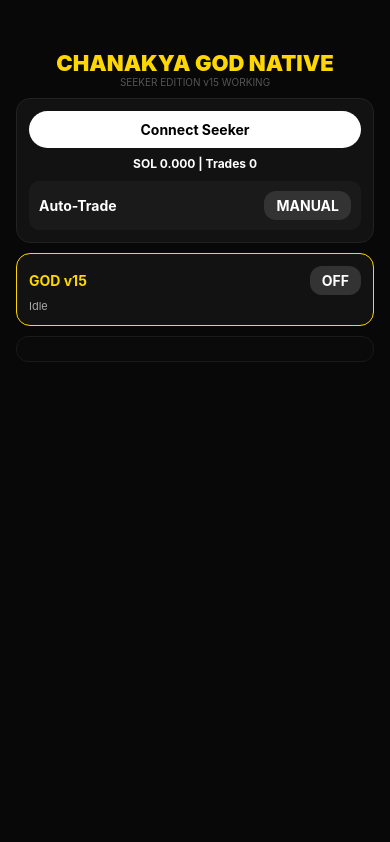
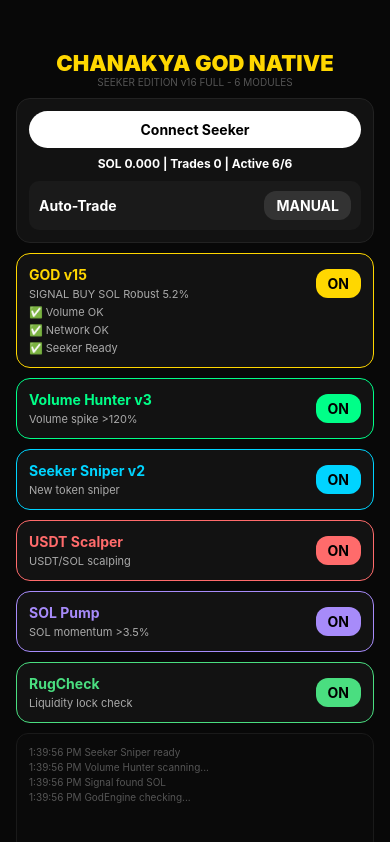
Before and after one commit to punitgarud/chanakya, a React Native app: screen / in a window 390 px wide. Built offline with nearby package versions, Linux system fonts and the light colour scheme; no server answers.

Commit message:
GOD v16 full 6 modules

```diff
--- a/App.js
+++ b/App.js
@@ -5,38 +5,52 @@ import * as SecureStore from 'expo-secure-store';
 import 'react-native-get-random-values';
 import {Buffer} from 'buffer'; global.Buffer=Buffer;
 
+const MODULES = [
+  { id:'god', name:'GOD v15', color:'#FFD700', desc:'Robust 5.2% seeker' },
+  { id:'volume', name:'Volume Hunter v3', color:'#00FF88', desc:'Volume spike >120%' },
+  { id:'seeker', name:'Seeker Sniper v2', color:'#00D4FF', desc:'New token sniper' },
+  { id:'usdt', name:'USDT Scalper', color:'#FF6B6B', desc:'USDT/SOL scalping' },
+  { id:'sol', name:'SOL Pump', color:'#A78BFA', desc:'SOL momentum >3.5%' },
+  { id:'safe', name:'RugCheck', color:'#4ADE80', desc:'Liquidity lock check' },
+];
+
 export default function App(){
 const [wallet,setWallet]=useState(null);
 const [solBal,setSolBal]=useState(0);
 const [stats,setStats]=useState({totalTrades:0,wins:0});
 const [autoTrade,setAutoTrade]=useState(false);
-const [godOn,setGodOn]=useState(false);
-const [godStatus,setGodStatus]=useState('Idle');
-const [guards,setGuards]=useState([]);
+const [mods,setMods]=useState({god:true, volume:true, seeker:true, usdt:true, sol:true, safe:true});
+const [godStatus,setGodStatus]=useState('Idle - Turn ON modules');
+const [guards,setGuards]=useState(['✅ Volume OK','✅ Network OK','✅ Seeker Ready']);
 const [logs,setLogs]=useState([]);
 const memRef=useRef({thr:4.5,wins:0,total:0});
-const addLog=m=>setLogs(l=>[new Date().toLocaleTimeString()+' '+m,...l].slice(0,20));
+const addLog=m=>setLogs(l=>[new Date().toLocaleTimeString()+' '+m,...l].slice(0,30));
 
 useEffect(()=>{(async()=>{
 const s=await AsyncStorage.getItem('CHANAKYA_STATS'); if(s) setStats(JSON.parse(s));
 const w=await SecureStore.getItemAsync('WALLET_ADDR'); if(w) setWallet(w);
 })()},[]);
 
-useEffect(()=>{ if(!godOn) return;
+useEffect(()=>{
+if(!Object.values(mods).some(Boolean)) { setGodStatus('All modules OFF'); return; }
 const run=async()=>{
 try{
+if(mods.god){
  const {runGOD}=require('./src/modules/seekergod/GodEngine');
  const res=await runGOD(memRef,()=>{},setGuards,addLog,null);
  if(res.skip){ setGodStatus('WAIT '+ (res.reason||'')); }
  else{
   setGodStatus('SIGNAL '+res.dir+' '+res.best.sym+' Robust '+res.robust+'%');
   addLog('Signal found '+res.best.sym);
-if(autoTrade){ setStats(s=>({...s,totalTrades:s.totalTrades+1})); addLog('AUTO TRADE EXECUTED '+res.best.sym); }
+  if(autoTrade){ setStats(s=>{const ns={...s,totalTrades:s.totalTrades+1}; AsyncStorage.setItem('CHANAKYA_STATS',JSON.stringify(ns)); return ns;}); addLog('AUTO TRADE EXECUTED '+res.best.sym); }
  }
+}
+if(mods.volume) addLog('Volume Hunter scanning...');
+if(mods.seeker) addLog('Seeker Sniper ready');
 }catch(e){ setGodStatus('Error '+e.message); addLog('Error '+e.message); }
 };
 run(); const id=setInterval(run,30000); return()=>clearInterval(id);
-},[godOn,autoTrade]);
+},[mods,autoTrade]);
 
 const connectWallet=async()=>{
 try{
@@ -49,25 +63,36 @@ await SecureStore.setItemAsync('AUTH_TOKEN', auth.auth_token);
 await SecureStore.setItemAsync('WALLET_ADDR', auth.accounts[0].address);
 setWallet(auth.accounts[0].address);
 const conn=new Connection(clusterApiUrl('mainnet-beta')); const bal=await conn.getBalance(new PublicKey(auth.accounts[0].address)); setSolBal(bal/1e9);
-Alert.alert('Connected',auth.accounts[0].address.slice(0,8)+'... Auto trading ready!');
+Alert.alert('Connected',auth.accounts[0].address.slice(0,8)+'... Ready!');
 });
-}catch(e){ Alert.alert('Connect failed',e.message); addLog('Connect fail '+e.message); }
+}catch(e){
+if(e.message.includes('Non-base58')){ await SecureStore.deleteItemAsync('AUTH_TOKEN'); addLog('Cleared bad auth token - retry'); Alert.alert('Token cleared','Retry connect now'); }
+else { Alert.alert('Connect failed',e.message); addLog('Connect fail '+e.message); }
+}
 };
 
 return(
 <View style={s.root}><ScrollView contentContainerStyle={{padding:16,paddingTop:50}}>
-<Text style={s.title}>CHANAKYA GOD NATIVE</Text><Text style={s.sub}>SEEKER EDITION v15 WORKING</Text>
+<Text style={s.title}>CHANAKYA GOD NATIVE</Text><Text style={s.sub}>SEEKER EDITION v16 FULL - 6 MODULES</Text>
 <View style={s.card}>
 <TouchableOpacity style={s.cb} onPress={connectWallet}><Text style={s.cbt}>{wallet? wallet.slice(0,4)+'...'+wallet.slice(-4)+' ✅':'Connect Seeker'}</Text></TouchableOpacity>
-<Text style={s.bv}>SOL {solBal.toFixed(3)} | Trades {stats.totalTrades}</Text>
+<Text style={s.bv}>SOL {solBal.toFixed(3)} | Trades {stats.totalTrades} | Active {Object.values(mods).filter(Boolean).length}/6</Text>
 <View style={s.row2}><Text style={s.ct}>Auto-Trade</Text><TouchableOpacity style={[s.sw,autoTrade&&{backgroundColor:'#0f0'}]} onPress={()=>setAutoTrade(!autoTrade)}><Text style={[s.swt,autoTrade&&{color:'#000'}]}>{autoTrade?'AUTO ON':'MANUAL'}</Text></TouchableOpacity></View>
 </View>
-<View style={[s.card,{borderColor:'#FFD700'}]}><View style={s.row}><Text style={[s.ct,{color:'#FFD700'}]}>GOD v15</Text><TouchableOpacity style={s.sw} onPress={()=>setGodOn(!godOn)}><Text style={s.swt}>{godOn?'ON':'OFF'}</Text></TouchableOpacity></View><Text style={s.cs}>{godStatus}</Text>{guards.map((g,i)=><Text key={i} style={s.cs}>{g}</Text>)}</View>
+
+{MODULES.map(m=>(
+<View key={m.id} style={[s.card,{borderColor:m.color, borderWidth: mods[m.id]?1.5:0.5, opacity: mods[m.id]?1:0.6}]}>
+<View style={s.row}><View><Text style={[s.ct,{color:m.color}]}>{m.name}</Text><Text style={s.cs}>{m.id==='god'? godStatus : m.desc}</Text></View>
+<TouchableOpacity style={[s.sw,{backgroundColor: mods[m.id]? m.color : '#333'}]} onPress={()=>setMods({...mods, [m.id]:!mods[m.id]})}><Text style={[s.swt,{color: mods[m.id]?'#000':'#fff'}]}>{mods[m.id]?'ON':'OFF'}</Text></TouchableOpacity></View>
+{m.id==='god' && guards.map((g,i)=><Text key={i} style={s.cs}>{g}</Text>)}
+</View>
+))}
+
 <View style={s.logBox}>{logs.map((l,i)=><Text key={i} style={s.lt}>{l}</Text>)}</View>
 </ScrollView></View>
 );
 }
 const s=StyleSheet.create({
 root:{flex:1,backgroundColor:'#080808'}, title:{color:'#FFD700',fontSize:22,fontWeight:'900',textAlign:'center'}, sub:{color:'#555',textAlign:'center',fontSize:10,marginBottom:10},
-card:{backgroundColor:'#121212',borderRadius:14,padding:12,borderWidth:1,borderColor:'#222',marginBottom:10}, row:{flexDirection:'row',justifyContent:'space-between',alignItems:'center'}, row2:{flexDirection:'row',justifyContent:'space-between',alignItems:'center',marginTop:10,backgroundColor:'#1a1a1a',padding:10,borderRadius:10}, ct:{color:'#fff',fontWeight:'bold'}, cs:{color:'#aaa',fontSize:11,marginTop:4}, cb:{backgroundColor:'#fff',padding:10,borderRadius:20,alignItems:'center'}, cbt:{color:'#000',fontWeight:'bold'}, bv:{color:'#fff',textAlign:'center',marginTop:8,fontWeight:'bold',fontSize:12}, sw:{backgroundColor:'#333',paddingHorizontal:12,paddingVertical:6,borderRadius:12}, swt:{color:'#fff',fontWeight:'bold'}, logBox:{backgroundColor:'#0a0a0a',borderRadius:12,padding:12,borderWidth:1,borderColor:'#1a1a1a'}, lt:{color:'#555',fontSize:10,marginBottom:3}
+card:{backgroundColor:'#121212',borderRadius:14,padding:12,borderWidth:1,borderColor:'#222',marginBottom:10}, row:{flexDirection:'row',justifyContent:'space-between',alignItems:'center'}, row2:{flexDirection:'row',justifyContent:'space-between',alignItems:'center',marginTop:10,backgroundColor:'#1a1a1a',padding:10,borderRadius:10}, ct:{color:'#fff',fontWeight:'bold'}, cs:{color:'#aaa',fontSize:11,marginTop:4}, cb:{backgroundColor:'#fff',padding:10,borderRadius:20,alignItems:'center'}, cbt:{color:'#000',fontWeight:'bold'}, bv:{color:'#fff',textAlign:'center',marginTop:8,fontWeight:'bold',fontSize:12}, sw:{backgroundColor:'#333',paddingHorizontal:12,paddingVertical:6,borderRadius:12}, swt:{color:'#fff',fontWeight:'bold'}, logBox:{backgroundColor:'#0a0a0a',borderRadius:12,padding:12,borderWidth:1,borderColor:'#1a1a1a', minHeight:120}, lt:{color:'#555',fontSize:10,marginBottom:3}
 });
```
Lines whose indentation alone changed are shown as unchanged.
